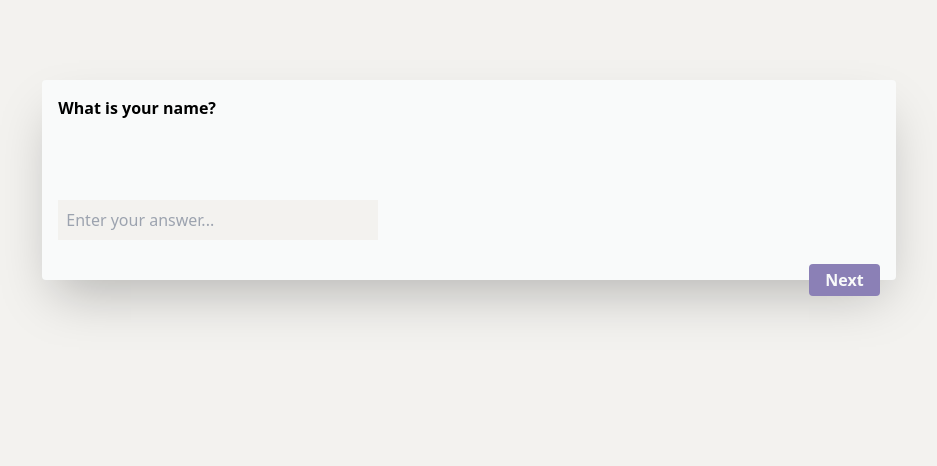
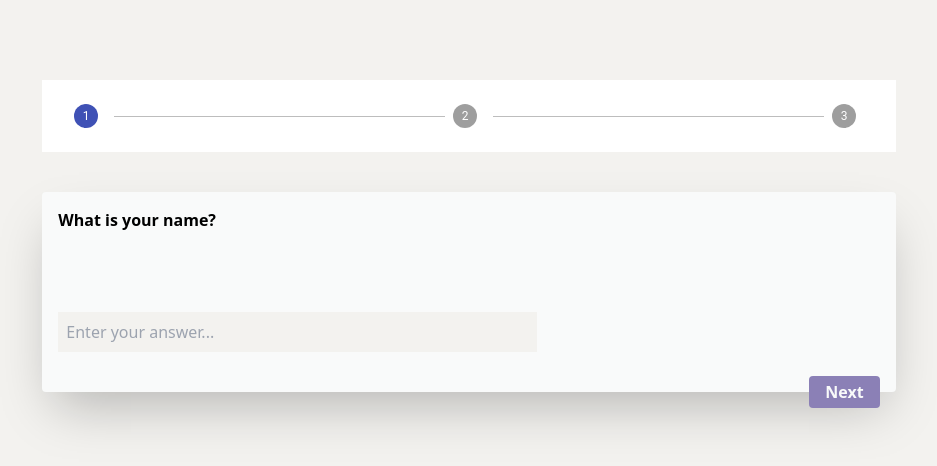
Before and after one commit to Marcos8060/Dynamic-Mobility, a React (Create React App) app: page /survey in a window 1280 px wide. Shown: the top 466 px of the page, without its empty margins (171-1108 px from the left). Built offline with nearby package versions, Linux system fonts and the light colour scheme; no server answers; a web font is replaced by a local one.

Commit message:
added stepperjs

```diff
--- a/src/pages/Survery.js
+++ b/src/pages/Survery.js
@@ -2,6 +2,7 @@ import React, { useEffect } from 'react'
 import { useDispatch } from 'react-redux'
 import { getData } from '../redux/features/data';
 import { useSelector } from 'react-redux/es/exports';
+import { Stepper,Step, StepLabel } from '@material-ui/core';
 
 const Survery = () => {
   const dispatch  = useDispatch();
@@ -18,9 +19,20 @@ const Survery = () => {
   return (
     <>
       <div className='bg-gray h-100v py-20'>
-        <div className="bg-white shadow-2xl rounded p-4 w-8/12 mx-auto p-10">
+      <Stepper className='md:w-8/12 w-11/12 mx-auto mb-10' orientation='horizontal'>
+         <Step>
+           <StepLabel></StepLabel>
+         </Step>
+         <Step>
+           <StepLabel></StepLabel>
+         </Step>
+         <Step>
+           <StepLabel></StepLabel>
+         </Step>
+       </Stepper>
+        <div className="bg-white shadow-2xl rounded p-4 md:w-8/12 w-11/12 mx-auto p-10">
           <h2 className='font-semibold mb-20'>What is your name?</h2>
-            <input name='answer1' className='p-2 focus:outline-none bg-gray w-80' type="text" placeholder='Enter your answer...' /><br /> <br />
+            <input name='answer1' className='p-2 focus:outline-none bg-gray w-7/12' type="text" placeholder='Enter your answer...' /><br /> <br />
             <button className='block float-right bg-blue px-4 py-1 font-semibold rounded text-white font-normal'>Next</button>
         </div>
       </div>
```
